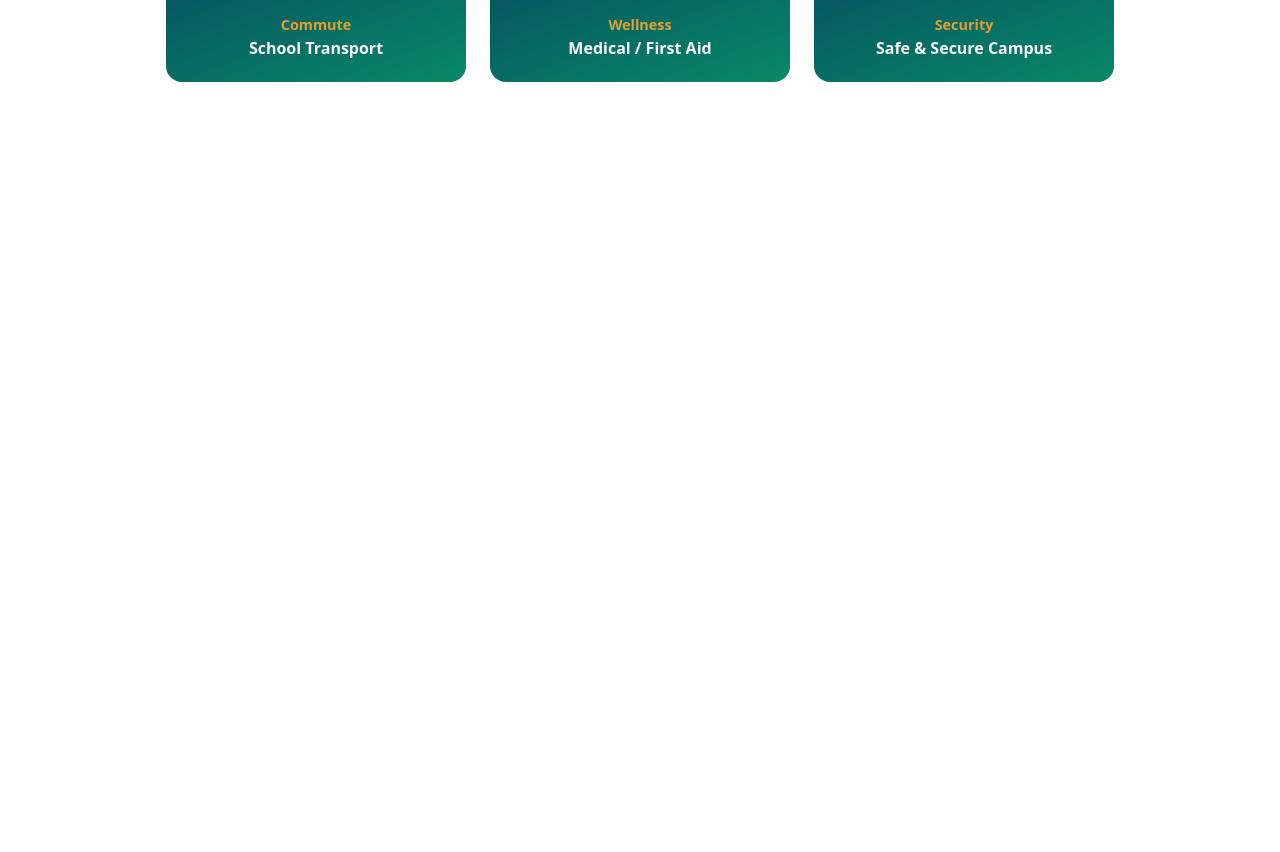
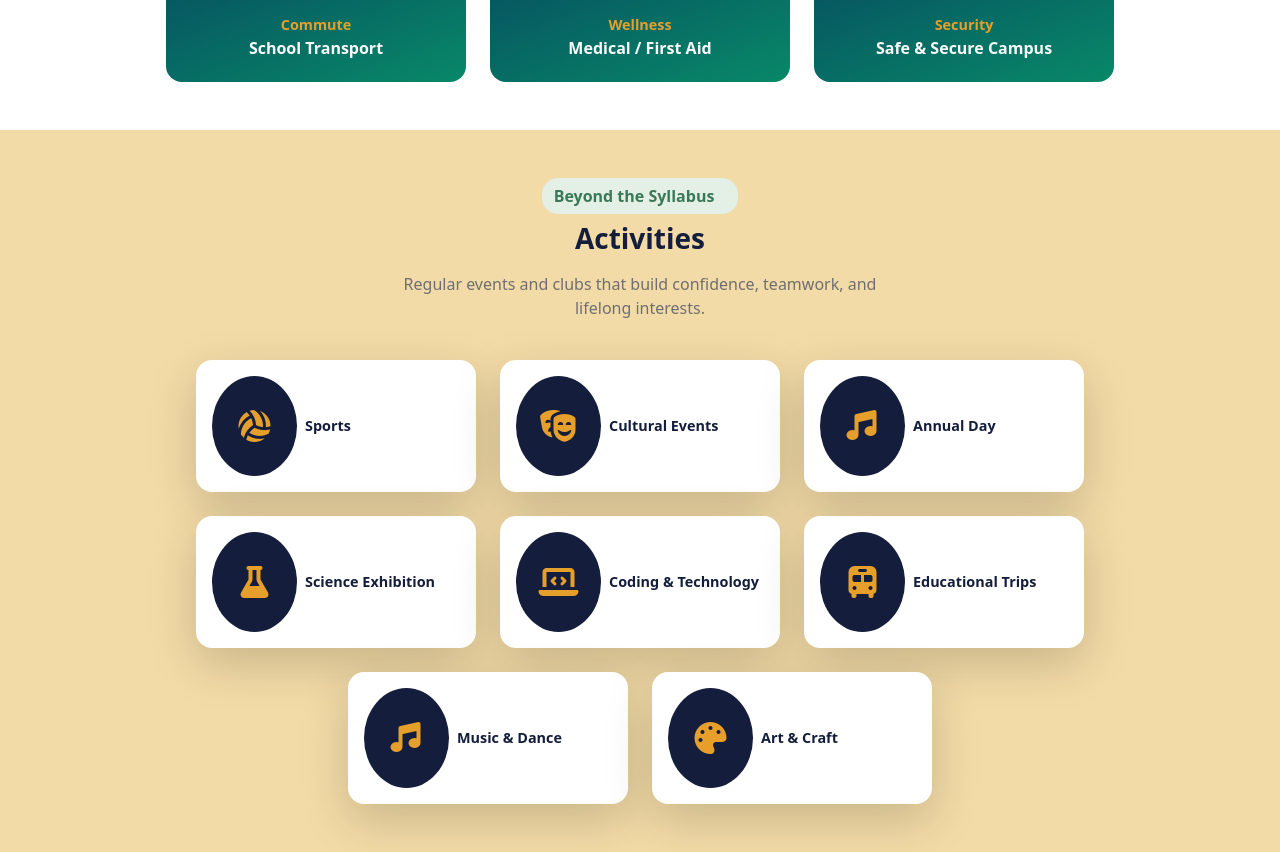
Before and after one commit to anjali-2511/gk-international-school-website, a React (Vite) app in the folder promotional-school-website/: page /facilities in a window 1280 px wide. Shown: the part 1202-2054 px from the top of the page. Before the commit the page ends 1332 px from the top, so only its background shows below. Built offline with nearby package versions, Linux system fonts and the light colour scheme.

Commit message:
Activities Completed

```diff
--- /dev/null
+++ b/promotional-school-website/Components/Facilities/Activities.jsx
@@ -0,0 +1,44 @@
+function Activities() {
+    const activities = [
+        { icon: "fa-solid fa-volleyball", title: "Sports" },
+        { icon: "fa-solid fa-masks-theater", title: "Cultural Events" },
+        { icon: "fa-solid fa-music", title: "Annual Day" },
+        { icon: "fa-solid fa-flask", title: "Science Exhibition" },
+        { icon: "fa-solid fa-laptop-code", title: "Coding & Technology" },
+        { icon: "fa-solid fa-bus", title: "Educational Trips" },
+        { icon: "fa-solid fa-music", title: "Music & Dance" },
+        { icon: "fa-solid fa-palette", title: "Art & Craft" },
+    ];
+    return (
+        <>
+            <div className="text-center p-5" style={{ backgroundColor: "rgb(243, 219, 167)" }}>
+                <button className="btn btn-dark fw-bolder border-0 rounded-4 pe-4 mb-2 d-inline-flex align-items-center" style={{ color: "rgb(58, 121, 88)", backgroundColor: "rgb(228, 240, 230)" }}>
+                    Beyond the Syllabus
+                </button>
+                <h3 className="fw-bold" style={{ color: "rgb(20, 30, 60)" }}>Activities</h3>
+                <p className="pt-2 mx-auto" style={{ color: "rgb(110, 110, 115)", maxWidth: "480px" }}>
+                    Regular events and clubs that build confidence, teamwork, and lifelong interests.
+                </p>
+
+                <div className="d-flex flex-wrap gap-4 justify-content-center pt-4">
+                    {activities.map((item, i) => (
+                        <div
+                            key={i}
+                            className="d-flex align-items-center gap-2 text-start rounded-4 p-3 shadow-lg bg-white"
+                            style={{ width: "280px" }}
+                        >
+                            <div
+                                className="d-flex align-items-center justify-content-center rounded-circle flex-shrink-0"
+                                style={{ width: "85px", height: "100px", backgroundColor: "rgb(20, 30, 60)" }}
+                            >
+                                <i className={item.icon} style={{ color: "rgb(231, 159, 43)", fontSize: "2rem" }}></i>
+                            </div>
+                            <h6 className="fw-bold mb-0" style={{ color: "rgb(20, 30, 60)", fontSize: "0.9rem" }}>{item.title}</h6>
+                        </div>
+                    ))}
+                </div>
+            </div>
+        </>
+    )
+};
+export default Activities;
--- a/promotional-school-website/Pages/Facilities.jsx
+++ b/promotional-school-website/Pages/Facilities.jsx
@@ -1,3 +1,4 @@
+import Activities from "../Components/Facilities/Activities";
 import FacilitiePage from "../Components/Facilities/FacilitiePage";
 import FacilitiesSection from "../Components/Facilities/FacilitiesSection";
 
@@ -6,6 +7,7 @@ function Facilities() {
         <>
         <FacilitiePage/>
         <FacilitiesSection/>
+        <Activities/>
         </>
     )
 };
```
